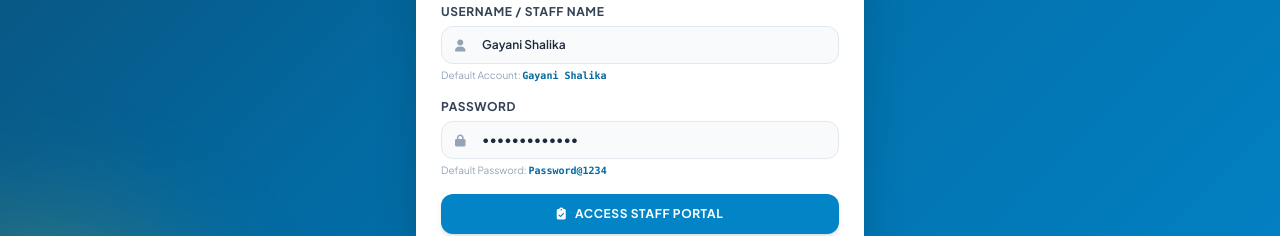
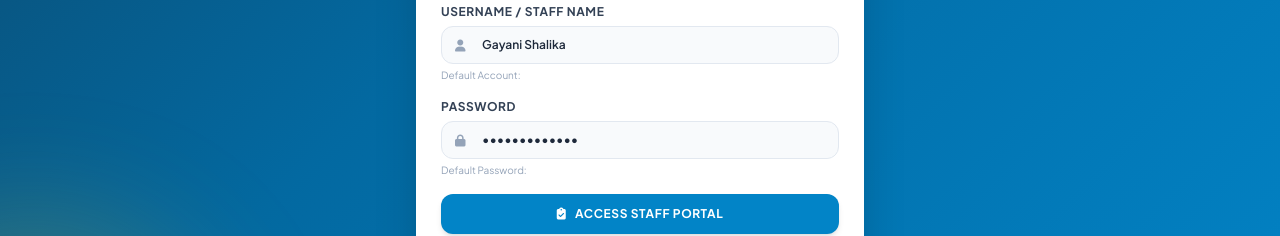
Before and after one commit to SummaJay/Freezer-Monitor-System, a plain HTML site: page index.html in a window 1280 px wide. Shown: the part 357-593 px from the top of the page. Drawn offline with nearby package versions, Linux system fonts and the light colour scheme.

Commit message:
Update index.html

```diff
--- a/index.html
+++ b/index.html
@@ -67,7 +67,7 @@
                 <i class="fa-solid fa-user absolute left-3.5 top-3 text-slate-400 text-xs"></i>
                 <input type="text" id="staffLoginUsername" required value="Gayani Shalika" placeholder="e.g. Gayani Shalika" class="w-full text-xs font-semibold pl-10 pr-3 py-2.5 rounded-xl border border-slate-200 bg-slate-50 focus:bg-white outline-none transition-all">
               </div>
-              <p class="text-[10px] text-slate-400 mt-1">Default Account: <code class="font-mono font-bold text-sky-700">Gayani Shalika</code></p>
+              <p class="text-[10px] text-slate-400 mt-1">Default Account: <code class="font-mono font-bold text-sky-700"></code></p>
             </div>
 
             <div>
@@ -76,7 +76,7 @@
                 <i class="fa-solid fa-lock absolute left-3.5 top-3 text-slate-400 text-xs"></i>
                 <input type="password" id="staffLoginPassword" required value="Password@1234" placeholder="Enter password" class="w-full text-xs font-semibold pl-10 pr-3 py-2.5 rounded-xl border border-slate-200 bg-slate-50 focus:bg-white outline-none transition-all">
               </div>
-              <p class="text-[10px] text-slate-400 mt-1">Default Password: <code class="font-mono font-bold text-sky-700">Password@1234</code></p>
+              <p class="text-[10px] text-slate-400 mt-1">Default Password: <code class="font-mono font-bold text-sky-700"></code></p>
             </div>
 
             <button type="submit" class="w-full py-3 rounded-xl dynamic-btn-primary font-bold text-xs uppercase tracking-wider shadow-md transition-all active:scale-98">
```
